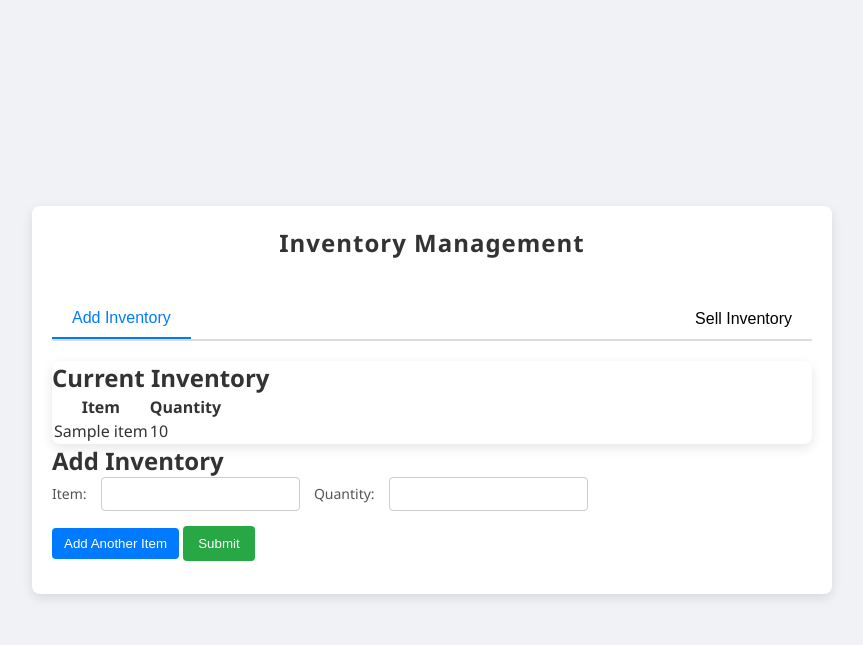
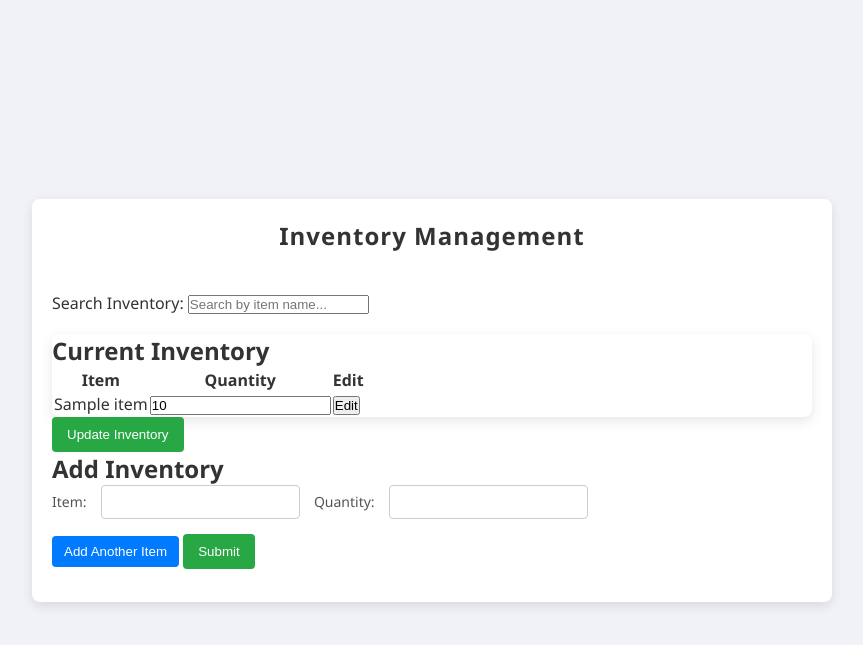
Before and after one commit to SiteSyncPortal/SiteSync, a Flask app: template app/templates/inventory.html in a window 1280 px wide. Shown: the top 645 px of the page, without its empty margins (208-1071 px from the left). Run offline with Flask 3, Linux system fonts and the light colour scheme; the template is opened without the code that fills it: most values are stand-ins (such as "Sample title", 1, 10 or a date in 2020); parts of the project's set-up code (start-up, migrations or seed data) failed here and were passed over.

Commit message:
search tab and edit button is added

```diff
--- a/app/static/css/inventory_style.css
+++ b/app/static/css/inventory_style.css
@@ -16,48 +16,13 @@ header h1 {
     letter-spacing: 1px;
 }
 
-.tabs {
-    display: flex;
-    justify-content: space-between;
-    margin-bottom: 20px;
-    border-bottom: 2px solid #ddd;
-}
-
-.tab-button {
-    background-color: transparent;
-    border: none;
-    padding: 10px 20px;
-    font-size: 16px;
-    cursor: pointer;
-    transition: color 0.3s, border-bottom 0.3s;
-}
-
-.tab-button.active {
-    color: #007bff;
-    border-bottom: 2px solid #007bff;
-}
-
-.tab-button:hover {
-    color: #0056b3;
-}
-
-.tab-content {
-    display: none;
-}
-
-.tab-content.active {
-    display: block;
-}
-
-.inventory-entry,
-.sell-entry {
+.inventory-entry {
     display: flex;
     align-items: center;
     margin-bottom: 15px;
 }
 
-.inventory-entry label,
-.sell-entry label {
+.inventory-entry label {
     margin-right: 10px;
     font-size: 14px;
     color: #555;
@@ -65,9 +30,7 @@ header h1 {
 }
 
 .inventory-entry input[type="text"],
-.sell-entry input[type="text"],
-.inventory-entry input[type="number"],
-.sell-entry input[type="number"] {
+.inventory-entry input[type="number"] {
     flex: 1;
     padding: 8px;
     border: 1px solid #ccc;
@@ -76,8 +39,7 @@ header h1 {
     margin-right: 10px;
 }
 
-#add-entry,
-#add-sell-entry {
+#add-entry {
     background-color: #007bff;
     color: white;
     padding: 8px 12px;
@@ -88,8 +50,7 @@ header h1 {
     margin-bottom: 15px;
 }
 
-#add-entry:hover,
-#add-sell-entry:hover {
+#add-entry:hover {
     background-color: #0056b3;
 }
 
@@ -112,6 +73,7 @@ button[type="submit"]:hover {
     position: relative;
     display: inline-block;
 }
+
 .suggestions-dropdown {
     position: absolute;
     border: 1px solid #ccc;
@@ -132,6 +94,7 @@ button[type="submit"]:hover {
 .suggestion-item:hover {
     background-color: #f0f0f0;
 }
+
 /* Ensure the table scales well */
 .inventory-table-container {
     width: 100%;
@@ -140,6 +103,8 @@ button[type="submit"]:hover {
     box-shadow: 0px 4px 12px rgba(0, 0, 0, 0.1);
     border-radius: 8px;
     background-color: #ffffff;
+    max-height: 400px; /* Set a maximum height for the container */
+    overflow-y: auto; /* Enable vertical scrolling if content exceeds the max-height */
 }
 
 table.inventory-table {
--- a/app/static/js/inventory_script.js
+++ b/app/static/js/inventory_script.js
@@ -11,20 +11,15 @@ document.addEventListener('DOMContentLoaded', function() {
             this.classList.add('active');
             document.getElementById(this.dataset.tab).classList.add('active');
         });
+
     });
 
-    // Initialize autocomplete for both Add and Sell Inventory tabs
+    // Initialize autocomplete for Add Inventory tabs
     initializeAutocomplete('inventory-entries', false);
-    initializeAutocomplete('sell-entries', true);
 
     // Add new inventory entry
     document.getElementById('add-entry').addEventListener('click', function() {
         addNewItem('inventory-entries', 'add', false);
-    });
-
-    // Add new sell entry
-    document.getElementById('add-sell-entry').addEventListener('click', function() {
-        addNewItem('sell-entries', 'sell', true);
     });
 
     // Hide suggestions dropdown when clicking outside
@@ -35,6 +30,32 @@ document.addEventListener('DOMContentLoaded', function() {
                 suggestionBox.style.display = 'none';
             });
         }
+    });
+    // Enable editing of quantity fields
+    document.querySelectorAll('.edit-btn').forEach(button => {
+        button.addEventListener('click', function() {
+            const row = this.closest('tr');
+            const quantityInput = row.querySelector('input[name="quantity[]"]');
+            quantityInput.removeAttribute('readonly');
+            quantityInput.focus();
+        });
+    });
+
+
+    // Search functionality
+    const searchInput = document.getElementById('inventory-search');
+    searchInput.addEventListener('input', function() {
+        const filter = searchInput.value.toLowerCase();
+        const rows = document.querySelectorAll('#inventory-table tbody tr');
+
+        rows.forEach(row => {
+            const itemName = row.querySelector('td').textContent.toLowerCase();
+            if (itemName.includes(filter)) {
+                row.style.display = '';
+            } else {
+                row.style.display = 'none';
+            }
+        });
     });
 });
 
--- a/app/templates/inventory.html
+++ b/app/templates/inventory.html
@@ -24,31 +24,48 @@
             {% endif %}
         {% endwith %}
 
-        <div class="tabs">
-            <button class="tab-button active" data-tab="add-inventory">Add Inventory</button>
-            <button class="tab-button" data-tab="sell-inventory">Sell Inventory</button>
+        <!-- Search Bar -->
+        <div class="search-container">
+            <label for="inventory-search">Search Inventory:</label>
+            <input type="text" id="inventory-search" placeholder="Search by item name...">
         </div>
 
-        <!-- Inventory Table (Visible on Both Tabs) -->
+        <form method="POST" action="{{ url_for('main.update_inventory', project_name=project_name, location=location) }}">
             <div class="inventory-table-container">
                 <h2>Current Inventory</h2>
+                <div class="table-wrapper">
                     <table id="inventory-table">
                         <thead>
                             <tr>
                                 <th>Item</th>
                                 <th>Quantity</th>
+                                <th>Edit</th>
                             </tr>
                         </thead>
                         <tbody>
                             {% for item in inventory_data %}
                             <tr>
                                 <td>{{ item['Item'] }}</td>
-                        <td>{{ item['Quantity'] }}</td>
+                                <td>
+                                    <input type="number" name="quantity[]" value="{{ item['Quantity'] }}" min="0" readonly>
+                                    <input type="hidden" name="old_quantity[]" value="{{ item['Quantity'] }}">
+                                    <input type="hidden" name="item_name[]" value="{{ item['Item'] }}">
+                                </td>
+                                <td>
+                                    <button type="button" class="edit-btn">Edit</button>
+                                </td>
                             </tr>
                             {% endfor %}
                         </tbody>
                     </table>
                 </div>
+            </div>
+
+            <!-- Update Inventory Button -->
+            <div class="update-button-container">
+                <button type="submit">Update Inventory</button>
+            </div>
+        </form>
 
         <!-- Add Inventory Tab -->
         <div class="tab-content active" id="add-inventory">
@@ -68,24 +85,6 @@
             </form>
         </div>
 
-        <!-- Sell Inventory Tab -->
-        <div class="tab-content" id="sell-inventory">
-            <h2>Sell Inventory</h2>
-            <form method="POST" action="{{ url_for('main.sell_inventory', project_name=project_name, location=location)}}" id="sellInventoryForm">
-                <div id="sell-entries" class="inventory-entry-container">
-                    <div class="sell-entry autocomplete">
-                        <label for="sell-item-name-1">Item:</label>
-                        <input type="text" id="sell-item-name-1" name="item_name[]" autocomplete="off" required>
-                        <div id="sell-suggestions-1" class="suggestions-dropdown"></div>
-                        <label for="sell-quantity-1">Quantity:</label>
-                        <input type="number" id="sell-quantity-1" name="quantity[]" min="1" required>
-                    </div>
-                </div>
-                <button type="button" id="add-sell-entry">Add Another Item</button>
-                <button type="submit">Submit</button>
-            </form>
-        </div>
-
         <!-- Hidden container for item suggestions -->
         <div id="item-suggestions-data" style="display:none;">
             {{ item_suggestions|tojson }}
```
Also changed, not shown: app/models.py (+24 -36 lines), app/routes.py (+22 -31 lines), requirements.txt (added, +48 -0 lines). Lines whose indentation alone changed are shown as unchanged.
